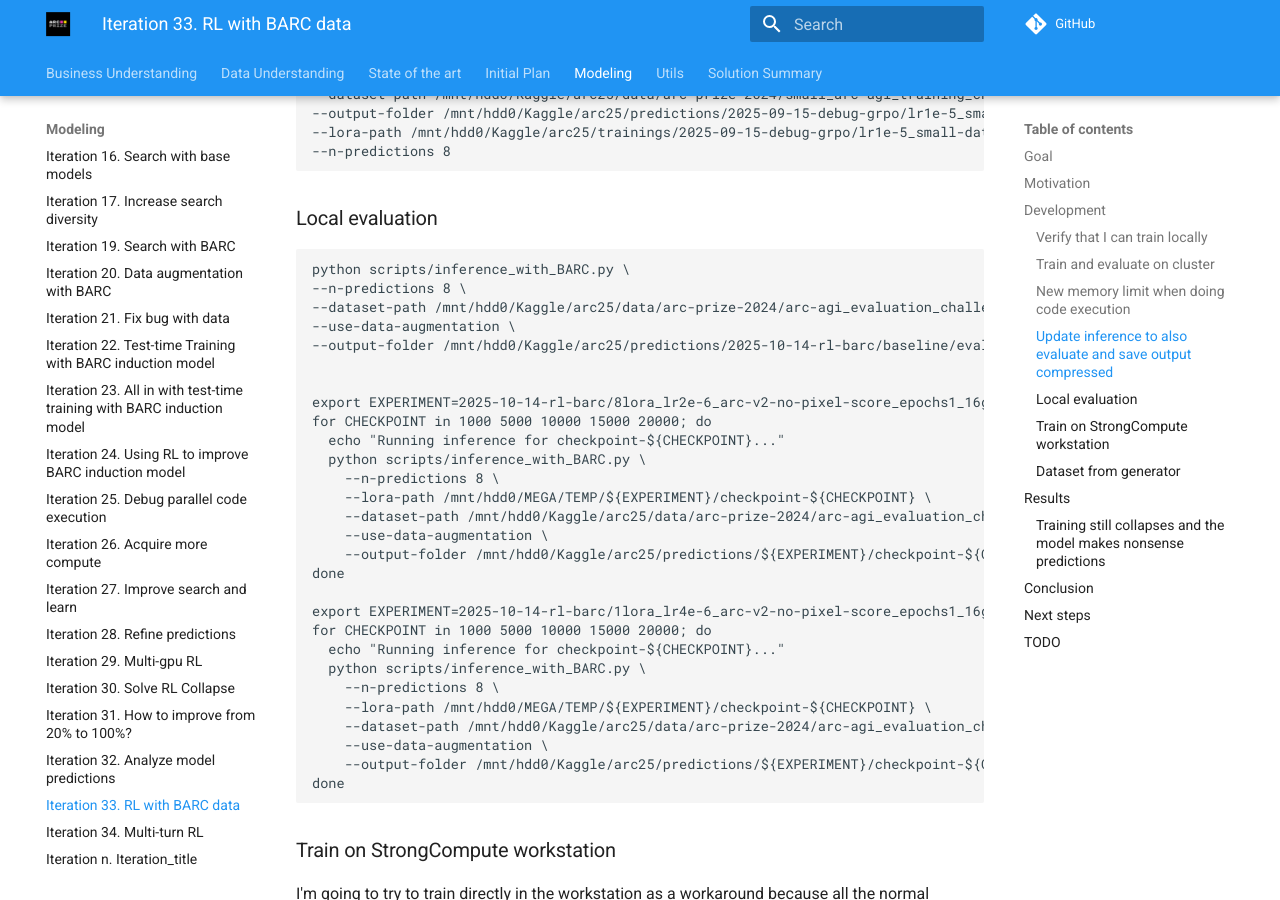
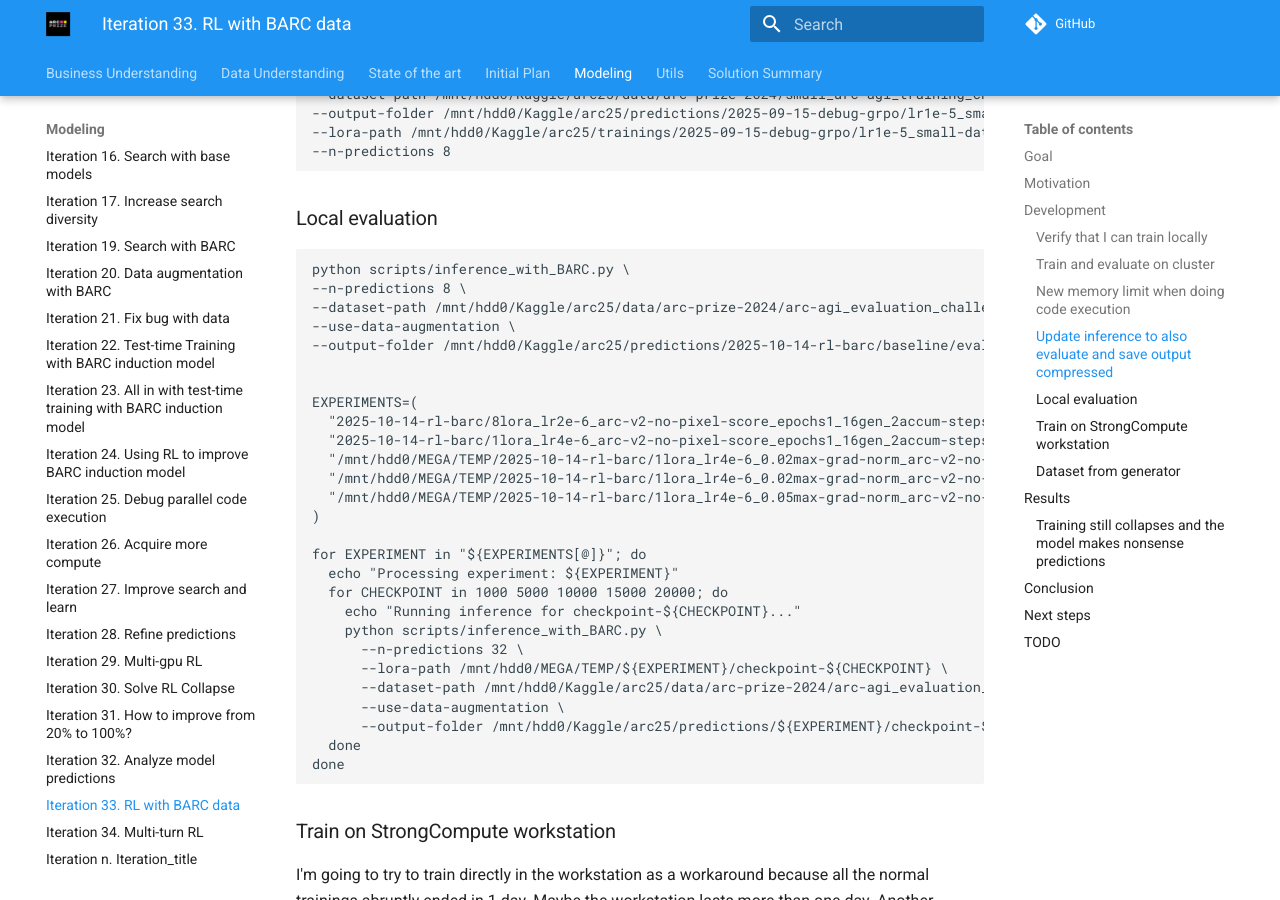
Before and after one commit to ironbar/arc25, an MkDocs documentation site: the page built from docs/modeling/Iteration_33_rl_barc.md, in a window 1280 px wide and 900 px high, scrolled down 7550 px. Built offline with MkDocs 1.6.1 and Material for MkDocs 9.7.7, drawn with Linux system fonts in a browser that asks for light colours; comment, search, counter and statistics services are not loaded.

Commit message:
updated code to do local evaluation

````diff
--- a/docs/modeling/Iteration_33_rl_barc.md
+++ b/docs/modeling/Iteration_33_rl_barc.md
@@ -404,26 +404,25 @@ python scripts/inference_with_BARC.py \
 --output-folder /mnt/hdd0/Kaggle/arc25/predictions/2025-10-14-rl-barc/baseline/evaluation
 
 
-export EXPERIMENT=2025-10-14-rl-barc/8lora_lr2e-6_arc-v2-no-pixel-score_epochs1_16gen_2accum-steps_repetition-penalty-1.02_masked-truncate_unquantized_beta0.01
-for CHECKPOINT in 1000 5000 10000 15000 20000; do
-  echo "Running inference for checkpoint-${CHECKPOINT}..."
-  python scripts/inference_with_BARC.py \
-    --n-predictions 8 \
-    --lora-path /mnt/hdd0/MEGA/TEMP/${EXPERIMENT}/checkpoint-${CHECKPOINT} \
-    --dataset-path /mnt/hdd0/Kaggle/arc25/data/arc-prize-2024/arc-agi_evaluation_challenges.json \
-    --use-data-augmentation \
-    --output-folder /mnt/hdd0/Kaggle/arc25/predictions/${EXPERIMENT}/checkpoint-${CHECKPOINT}/evaluation
-done
+EXPERIMENTS=(
+  "2025-10-14-rl-barc/8lora_lr2e-6_arc-v2-no-pixel-score_epochs1_16gen_2accum-steps_repetition-penalty-1.02_masked-truncate_unquantized_beta0.01"
+  "2025-10-14-rl-barc/1lora_lr4e-6_arc-v2-no-pixel-score_epochs1_16gen_2accum-steps_repetition-penalty-1.02_masked-truncate_unquantized_beta0.01"
+  "/mnt/hdd0/MEGA/TEMP/2025-10-14-rl-barc/1lora_lr4e-6_0.02max-grad-norm_arc-v2-no-pixel-score_64gen_8accum-steps_repetition-penalty-1.01_masked-truncate_unquantized_beta0.04"
+  "/mnt/hdd0/MEGA/TEMP/2025-10-14-rl-barc/1lora_lr4e-6_0.02max-grad-norm_arc-v2-no-pixel-score_128gen_16accum-steps_repetition-penalty-1.01_masked-truncate_unquantized_beta0.04"
+  "/mnt/hdd0/MEGA/TEMP/2025-10-14-rl-barc/1lora_lr4e-6_0.05max-grad-norm_arc-v2-no-pixel-score_32gen_4accum-steps_repetition-penalty-1.02_masked-truncate_unquantized_beta0.02"
+)
 
-export EXPERIMENT=2025-10-14-rl-barc/1lora_lr4e-6_arc-v2-no-pixel-score_epochs1_16gen_2accum-steps_repetition-penalty-1.02_masked-truncate_unquantized_beta0.01
-for CHECKPOINT in 1000 5000 10000 15000 20000; do
-  echo "Running inference for checkpoint-${CHECKPOINT}..."
-  python scripts/inference_with_BARC.py \
-    --n-predictions 8 \
-    --lora-path /mnt/hdd0/MEGA/TEMP/${EXPERIMENT}/checkpoint-${CHECKPOINT} \
-    --dataset-path /mnt/hdd0/Kaggle/arc25/data/arc-prize-2024/arc-agi_evaluation_challenges.json \
-    --use-data-augmentation \
-    --output-folder /mnt/hdd0/Kaggle/arc25/predictions/${EXPERIMENT}/checkpoint-${CHECKPOINT}/evaluation
+for EXPERIMENT in "${EXPERIMENTS[@]}"; do
+  echo "Processing experiment: ${EXPERIMENT}"
+  for CHECKPOINT in 1000 5000 10000 15000 20000; do
+    echo "Running inference for checkpoint-${CHECKPOINT}..."
+    python scripts/inference_with_BARC.py \
+      --n-predictions 32 \
+      --lora-path /mnt/hdd0/MEGA/TEMP/${EXPERIMENT}/checkpoint-${CHECKPOINT} \
+      --dataset-path /mnt/hdd0/Kaggle/arc25/data/arc-prize-2024/arc-agi_evaluation_challenges.json \
+      --use-data-augmentation \
+      --output-folder /mnt/hdd0/Kaggle/arc25/predictions/${EXPERIMENT}/checkpoint-${CHECKPOINT}/evaluation
+  done
 done
 ```
 
````
Also changed, not shown: 1 other file.
